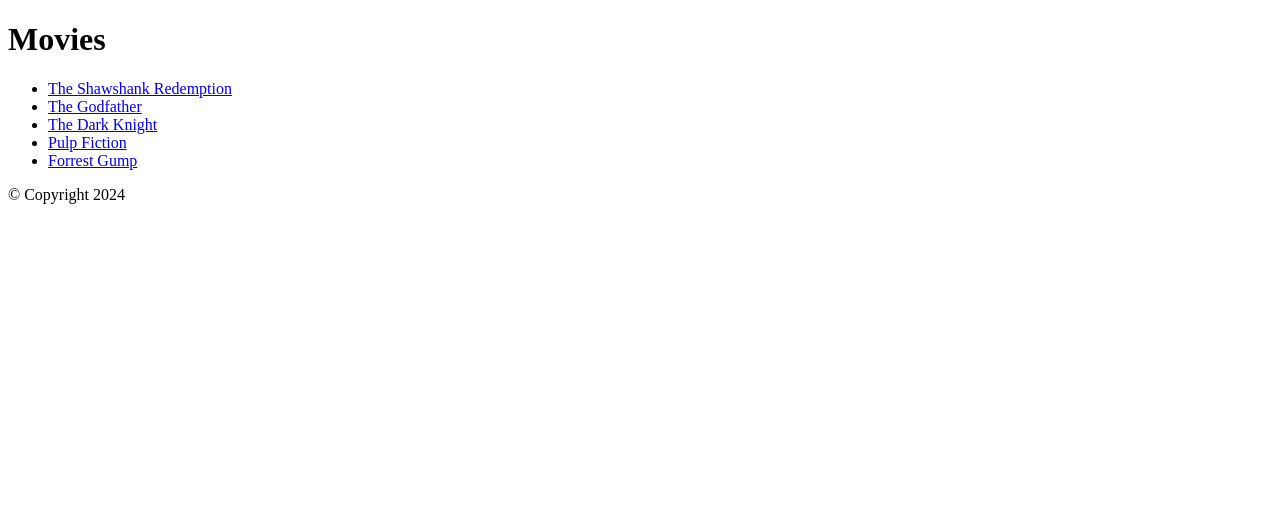
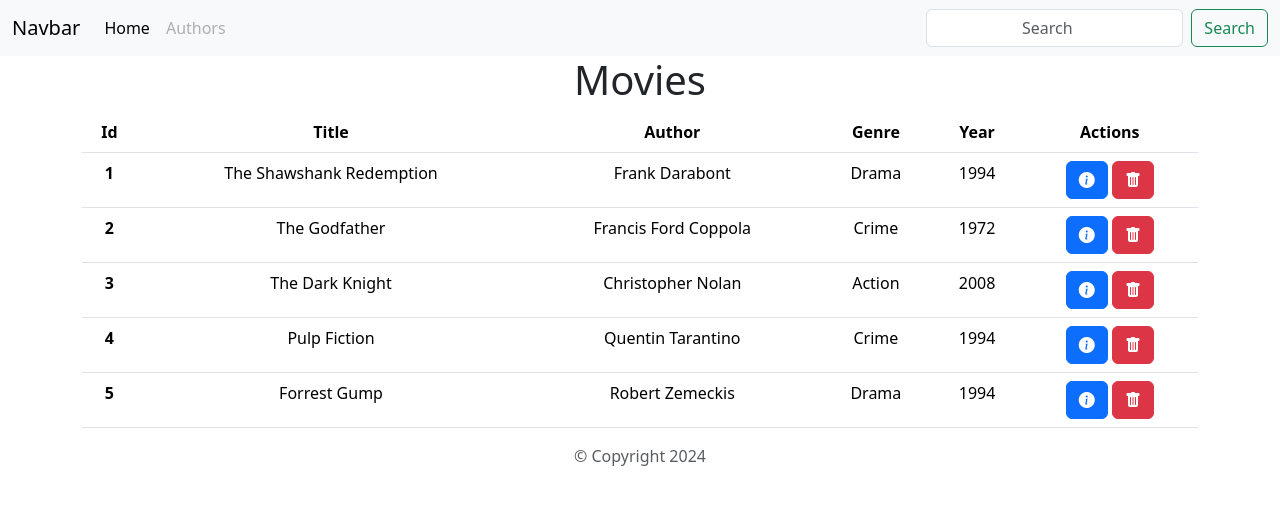
Before and after one commit to MrLazYT/python-django-pt-hw-07, a Django app: template my_app/movies/templates/list.html in a window 1280 px wide. Shown: the top 505 px of the page. Run offline with Django 5.2, Linux system fonts and the light colour scheme; the template is opened without the code that fills it: values that come from a table or form of the project are taken from there, others are empty; data comes from the database, SQL or seed files in the repository.

Commit message:
Added bootstrap, delete users, navigation

```diff
--- /dev/null
+++ b/my_app/movies/static/css/styles.css
@@ -0,0 +1,3 @@
+* {
+    text-align: center;
+}
--- a/my_app/movies/templates/base.html
+++ b/my_app/movies/templates/base.html
@@ -2,15 +2,45 @@
 <html lang="en">
 <head>
     <meta charset="UTF-8">
+    <link href="https://cdn.jsdelivr.net/npm/bootstrap@5.3.3/dist/css/bootstrap.min.css" rel="stylesheet" integrity="sha384-QWTKZyjpPEjISv5WaRU9OFeRpok6YctnYmDr5pNlyT2bRjXh0JMhjY6hW+ALEwIH" crossorigin="anonymous">
+    <link rel="stylesheet" href="https://cdn.jsdelivr.net/npm/bootstrap-icons@1.11.3/font/bootstrap-icons.min.css">
+    <link rel="stylesheet" href="static/css/styles.css">
     <title>Movies</title>
 </head>
 <body>
-    <h1>{%block title%}{% endblock %}</h1>
+    <nav class="navbar navbar-expand-lg bg-body-tertiary">
+        <div class="container-fluid">
+          <a class="navbar-brand" href="/">Navbar</a>
+          <button class="navbar-toggler" type="button" data-bs-toggle="collapse" data-bs-target="#navbarSupportedContent" aria-controls="navbarSupportedContent" aria-expanded="false" aria-label="Toggle navigation">
+              <span class="navbar-toggler-icon"></span>
+          </button>
+          <div class="collapse navbar-collapse" id="navbarSupportedContent">
+              <ul class="navbar-nav me-auto mb-2 mb-lg-0">
+                  <li class="nav-item">
+                      <a class="nav-link active" aria-current="page" href="/">Home</a>
+                  </li>
+                  <li class="nav-item">
+                      <a class="nav-link disabled" aria-disabled="true">Authors</a>
+                  </li>
+              </ul>
 
-    {% block content %}{% endblock %}
+              <form class="d-flex" role="search">
+                  <input class="form-control me-2" type="search" placeholder="Search" aria-label="Search">
+                  <button class="btn btn-outline-success" type="submit">Search</button>
+              </form>
+        </div>
+      </div>
+    </nav>
+    <div class="container">
+        <h1>{%block title%}{% endblock %}</h1>
 
-    <footer>
-        <p>&copy; Copyright 2024</p>
-    </footer>
+        {% block content %}{% endblock %}
+
+        <div class="card-footer text-body-secondary">
+            &copy; Copyright 2024
+        </div>
+    </div>
 </body>
+
+<script src="https://cdn.jsdelivr.net/npm/bootstrap@5.3.3/dist/js/bootstrap.bundle.min.js" integrity="sha384-YvpcrYf0tY3lHB60NNkmXc5s9fDVZLESaAA55NDzOxhy9GkcIdslK1eN7N6jIeHz" crossorigin="anonymous"></script>
 </html>
--- a/my_app/movies/templates/list.html
+++ b/my_app/movies/templates/list.html
@@ -3,9 +3,35 @@
 {% block title %}Movies{% endblock %}
 
 {% block content %}
-    <ul>
-        {% for movie in movies %}
-            <li><a href="/movies/details/{{movie.id}}">{{ movie.title }}</a></li>
-        {% endfor %}
-    </ul>
+    <table class="table">
+        <thead>
+            <tr>
+                <th scope="col">Id</th>
+                <th scope="col">Title</th>
+                <th scope="col">Author</th>
+                <th scope="col">Genre</th>
+                <th scope="col">Year</th>
+                <th scope="col">Actions</th>
+            </tr>
+        </thead>
+        <tbody>
+            {% for movie in movies %}
+                <tr>
+                    <th scope="row">{{ movie.id }}</th>
+                    <td>{{ movie.title }}</td>
+                    <td>{{ movie.author }}</td>
+                    <td>{{ movie.genre }}</td>
+                    <td>{{ movie.year }}</td>
+                    <td>
+                        <a class="btn btn-primary" href="/details/{{ movie.id }}">
+                            <i class="bi bi-info-circle-fill"></i>
+                        </a>
+                        <a class="btn btn-danger" href="/delete/{{ movie.id }}">
+                            <i class="bi bi-trash-fill"></i>
+                        </a>
+                    </td>
+                </tr>
+            {% endfor %}
+        </tbody>
+    </table>
 {% endblock %}
--- a/my_app/movies/urls.py
+++ b/my_app/movies/urls.py
@@ -3,6 +3,7 @@
 from movies import views
 
 urlpatterns = [
-    path('list/', views.list),
-    path('details/<id>', views.details)
+    path('', views.list),
+    path('details/<id>', views.details),
+    path('delete/<id>', views.delete)
 ]
--- a/my_app/my_app/settings.py
+++ b/my_app/my_app/settings.py
@@ -118,6 +118,9 @@
 
 STATIC_URL = 'static/'
 
+STATICFILES_DIRS = [
+     "movies/static"
+]
 # Default primary key field type
 # https://docs.djangoproject.com/en/5.1/ref/settings/#default-auto-field
 
--- a/my_app/my_app/urls.py
+++ b/my_app/my_app/urls.py
@@ -19,5 +19,5 @@
 
 urlpatterns = [
     path('admin/', admin.site.urls),
-    path('movies/', include("movies.urls"))
+    path('', include("movies.urls"))
 ]
```
Also changed, not shown: my_app/movies/views.py (+7 -1 lines).
